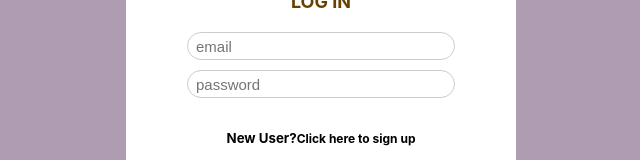
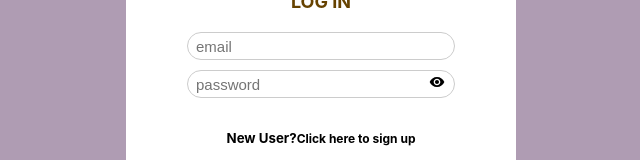
Before and after one commit to Justdara/HNG-TASK3, a React (Create React App) app: page / in a window 1280 px wide. Shown: the part 296-456 px from the top of the page, without its empty margins (319-959 px from the left). Built offline with nearby package versions, Linux system fonts and the light colour scheme; no server answers.

Commit message:
Added error handling

```diff
--- a/package.json
+++ b/package.json
@@ -3,6 +3,10 @@
   "version": "0.1.0",
   "private": true,
   "dependencies": {
+    "@emotion/react": "^11.11.1",
+    "@emotion/styled": "^11.11.0",
+    "@mui/icons-material": "^5.14.9",
+    "@mui/material": "^5.14.10",
     "@testing-library/jest-dom": "^5.17.0",
     "@testing-library/react": "^13.4.0",
     "@testing-library/user-event": "^13.5.0",
--- a/src/components/Gallery.js
+++ b/src/components/Gallery.js
@@ -20,7 +20,7 @@ const DraggableImage = ({ image, index, moveImage }) => {
   return (
     <div ref={(node) => ref(drop(node))} style={{ cursor: "grab" }}>
       <img src={image.url} alt={image.name} style={{ maxWidth: "100%" }} />
-      <p style={{ color: "white" }}>Tag: {image.tags}</p>
+      <p style={{ color: "white" }}>{image.tags}</p>
     </div>
   );
 };
--- a/src/components/Home.css
+++ b/src/components/Home.css
@@ -22,6 +22,12 @@
 h2 {
   color: white;
 }
+.no-results {
+  color: white;
+}
+p {
+  color: red;
+}
 @media (max-width: 768px) {
   .gallery {
     grid-template-columns: repeat(
--- a/src/components/Home.js
+++ b/src/components/Home.js
@@ -9,57 +9,58 @@ const Home = () => {
   const [images, setImages] = useState([]);
   const [loading, setLoading] = useState(true);
   const [searchQuery, setSearchQuery] = useState("");
+  const [noResults, setNoResults] = useState(false);
 
   useEffect(() => {
     setTimeout(() => {
       const fetchedImages = [
         {
           url: "image1.jpg",
-          tags: ["tag1"],
+          tags: ["PORSCHE"],
         },
         {
           url: "image2.jpg",
-          tags: ["tag2"],
+          tags: ["BMW"],
         },
         {
           url: "image3.jpg",
-          tags: ["tag3"],
+          tags: ["McLAREN"],
         },
         {
           url: "image4.jpg",
-          tags: ["tag4"],
+          tags: ["AUDI"],
         },
         {
           url: "image5.jpg",
-          tags: ["tag5"],
+          tags: ["McLAREN"],
         },
         {
           url: "image6.jpg",
-          tags: ["tag6"],
+          tags: ["HONDA BIKE"],
         },
         {
           url: "image7.jpg",
-          tags: ["tag7"],
+          tags: ["LAMBORGHINI"],
         },
         {
           url: "image8.jpg",
-          tags: ["tag8"],
+          tags: ["BMW"],
         },
         {
           url: "image9.jpg",
-          tags: ["tag9"],
+          tags: ["KTM DUKE"],
         },
         {
           url: "image10.jpg",
-          tags: ["tag10"],
+          tags: ["BAJAJ PULSAR"],
         },
         {
           url: "image11.jpg",
-          tags: ["tag11"],
+          tags: ["BMW R75"],
         },
         {
           url: "image12.jpg",
-          tags: ["tag12"],
+          tags: ["PORSCHE 911 GT3"],
         },
       ];
       setImages(fetchedImages);
@@ -70,26 +71,40 @@ const Home = () => {
   // Function to filter images based on tags
   const filteredImages = images.filter((image) => {
     if (!searchQuery) return true; // If no search query, show all images
-    return image.tags.includes(searchQuery);
+    return image.tags.some((tag) =>
+      tag.toLowerCase().includes(searchQuery.toLowerCase())
+    );
   });
+
+  useEffect(() => {
+    // Check if there are no results to display
+    setNoResults(filteredImages.length === 0);
+  }, [filteredImages]);
 
   return (
     <div className="home">
-      <h2>Image Gallery</h2>
+      <h2>Motors Image Gallery</h2>
 
       <input
         type="text"
-        placeholder="Search by tags"
+        placeholder="Search by Motor name"
         value={searchQuery}
         onChange={(e) => setSearchQuery(e.target.value)}
       />
       <button className="logout" onClick={() => auth.signOut()}>
         Log Out
       </button>
+      <p>You can arrange the items by dragging and dropping🔍</p>
       {loading ? (
         <Loading />
       ) : (
-        <Gallery images={filteredImages} setImages={setImages} />
+        <div>
+          {noResults ? (
+            <p className="no-results"> 😢Oops! No results found.</p>
+          ) : (
+            <Gallery images={filteredImages} setImages={setImages} />
+          )}
+        </div>
       )}
     </div>
   );
--- a/src/components/Login.css
+++ b/src/components/Login.css
@@ -53,3 +53,14 @@ span {
   margin-top: 0;
   color: red;
 }
+.password-input {
+  position: relative;
+}
+
+.password-icon {
+  position: absolute;
+  top: 50%;
+  right: 10px;
+  transform: translateY(-50%);
+  cursor: pointer;
+}
--- a/src/components/Login.js
+++ b/src/components/Login.js
@@ -1,15 +1,22 @@
 import React, { useRef, useState } from "react";
 import "./Login.css";
 import { auth } from "../firebase";
+import VisibilityIcon from "@mui/icons-material/Visibility";
+import VisibilityOffIcon from "@mui/icons-material/VisibilityOff";
 
 const Login = () => {
   const emailRef = useRef(null);
   const passwordRef = useRef(null);
   const [error, setError] = useState("");
+  const [passwordVisible, setPasswordVisible] = useState(false);
 
   const extractErrorMessage = (errorMessage) => {
     // Remove "Firebase: " and "auth/" from the error message
     return errorMessage.replace("Firebase: ", "").replace("auth/", "");
+  };
+
+  const togglePasswordVisibility = () => {
+    setPasswordVisible(!passwordVisible);
   };
 
   const signUp = (e) => {
@@ -47,13 +54,21 @@ const Login = () => {
         <h1>LOG IN</h1>
         {error && <p className="error">{error}</p>}
         <input ref={emailRef} required type="email" placeholder="email" />
-        <input
-          ref={passwordRef}
-          required
-          type="password"
-          placeholder="password"
-        />
-
+        <div className="password-input">
+          <input
+            ref={passwordRef}
+            required
+            type={passwordVisible ? "text" : "password"}
+            placeholder="password"
+          />
+          <div className="password-icon" onClick={togglePasswordVisibility}>
+            {passwordVisible ? (
+              <VisibilityOffIcon fontSize="2px" />
+            ) : (
+              <VisibilityIcon fontSize="2px" />
+            )}
+          </div>
+        </div>
         <h5>
           New User?
           <span onClick={signUp} className="sign-up">
```
Also changed, not shown: 1 other file (tests, documents, lock files or other folders).
